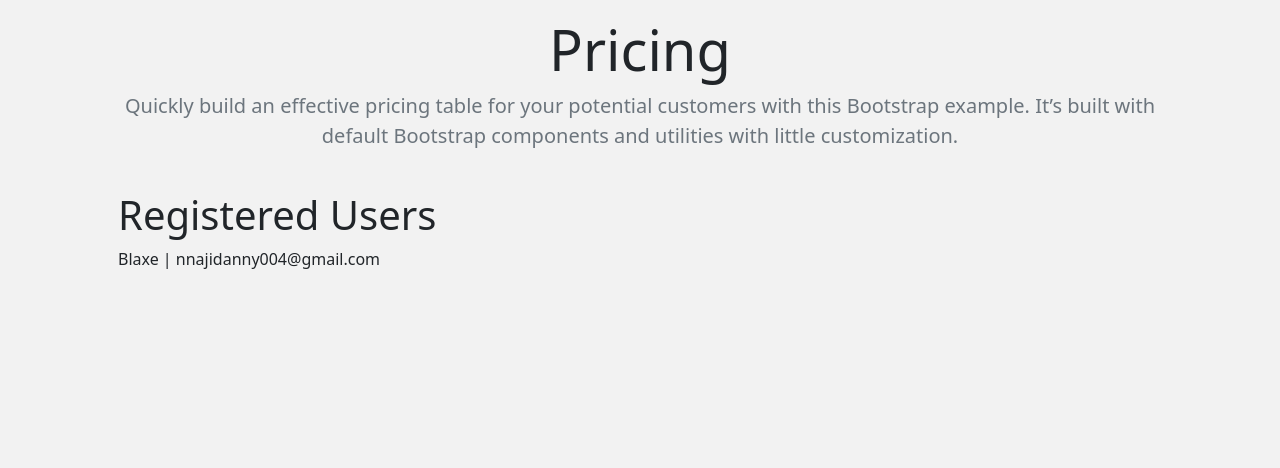
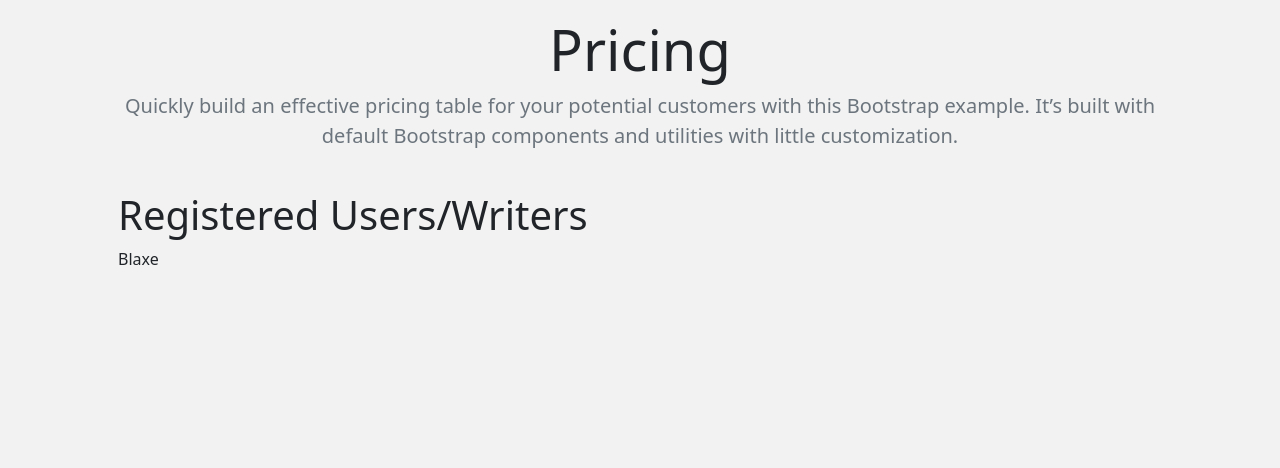
Before and after one commit to Dannyblazer/Assured-hub, a Django app: page /account/ in a window 1280 px wide. Shown: the part 145-613 px from the top of the page. Run offline with Django 4.2, Linux system fonts and the light colour scheme; data comes from the database, SQL or seed files in the repository; some libraries are stand-ins or nearby versions.

Commit message:
Update home.html
Removed the index user email.

```diff
--- a/users/templates/users/home.html
+++ b/users/templates/users/home.html
@@ -9,9 +9,9 @@
 
 <div class="container">
   <div class="d-flex flex-column">
-    <h1>Registered Users</h1>
+    <h1>Registered Users/Writers</h1>
       {% for x in users %}
-      <p>{{ x.username }} | {{ x.email }}</p>
+      <p>{{ x.username }}</p>
       {% endfor %}
   </div>
 </div>
```
